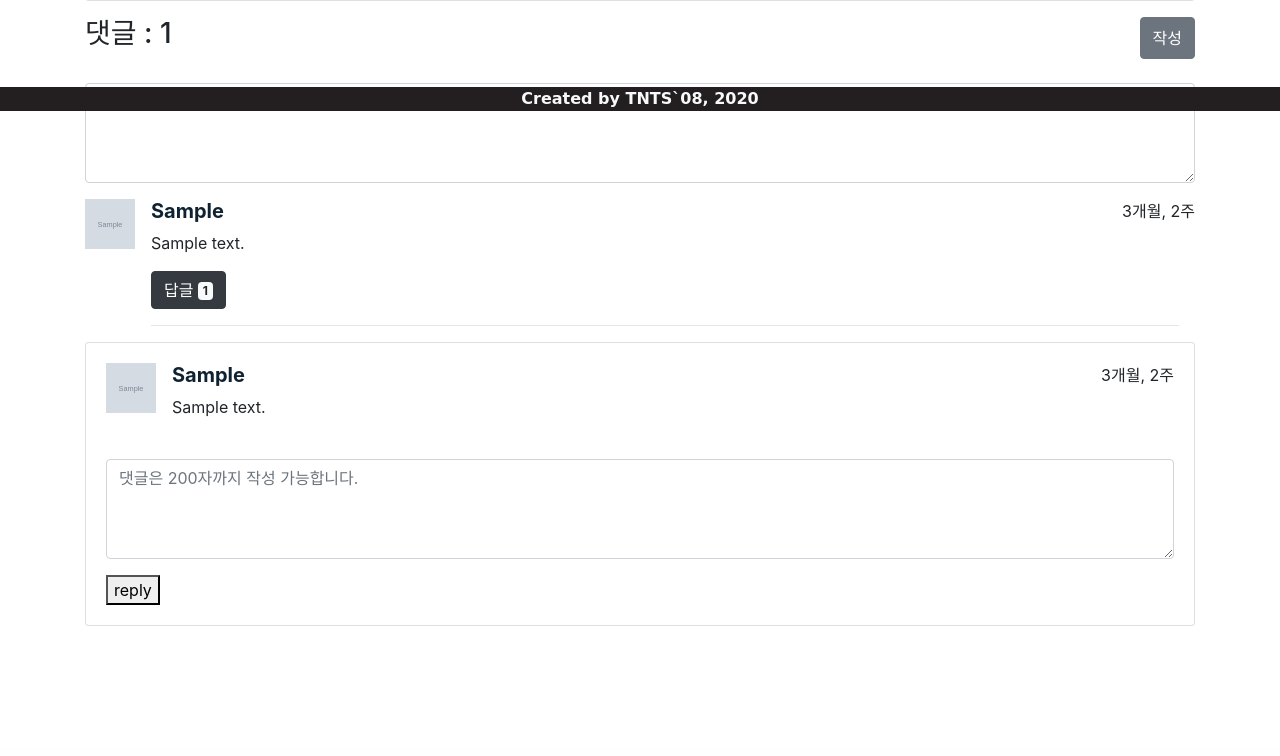
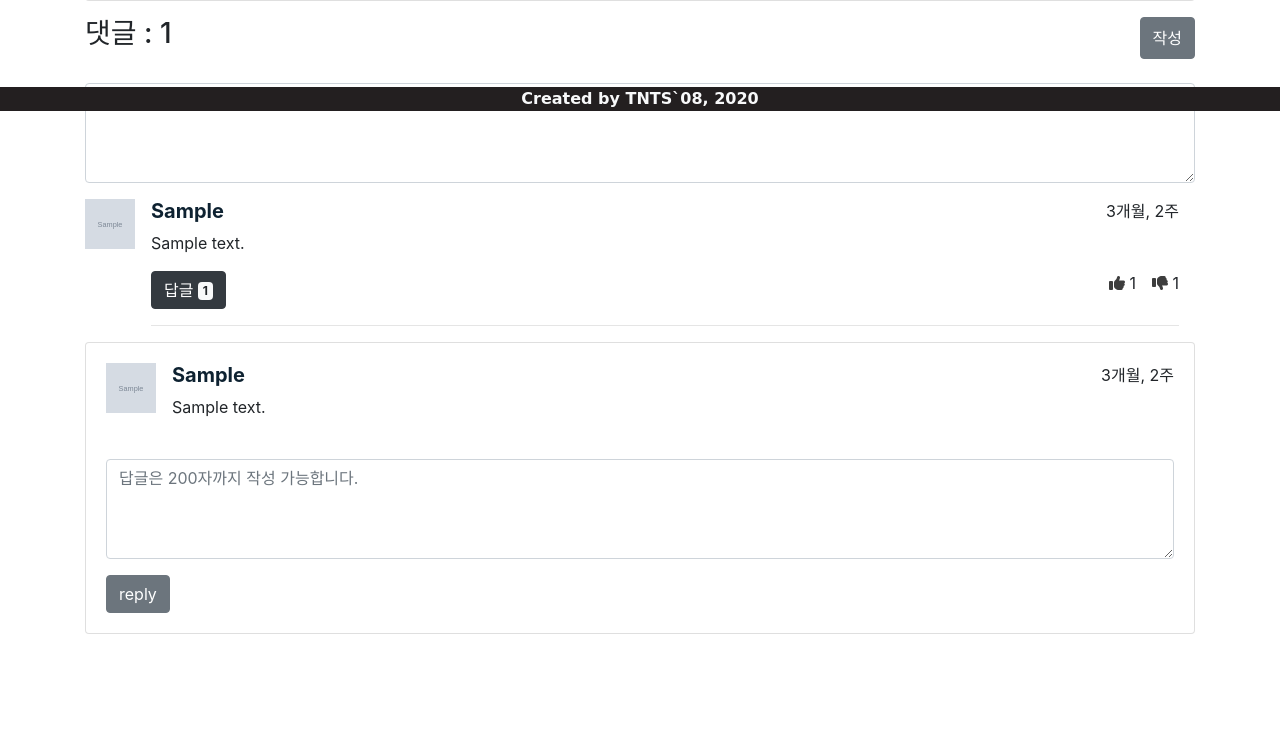
Before and after one commit to unani92/tnts08_django, a Django app: page /board/1/ in a window 1280 px wide, after a click that opens the changed part. Shown: the part 689-1445 px from the top of the page. Before the commit the page ends 1315 px from the top, so only its background shows below. Run offline with Django 3.2, Linux system fonts and the light colour scheme; a user stored in the database is signed in; tables that the repository leaves empty hold one stand-in row (values such as "Sample post"); grey boxes marked "Sample" are stand-in pictures; some libraries are stand-ins or nearby versions; some web fonts are replaced.

Commit message:
comment_reply_like & dislike

```diff
--- a/board/forms.py
+++ b/board/forms.py
@@ -41,7 +41,7 @@ class ReplyForm(forms.ModelForm) :
         label=(''),
         widget=forms.Textarea(
             attrs={
-                'placeholder': '댓글은 200자까지 작성 가능합니다.',
+                'placeholder': '답글은 200자까지 작성 가능합니다.',
                 'style' : 'height:100px;'
             }
         )
--- a/board/models.py
+++ b/board/models.py
@@ -56,6 +56,16 @@ class Comment(models.Model):
         on_delete=models.CASCADE
     )
     content = models.TextField(max_length=200)
+
+    like_users = models.ManyToManyField(
+        settings.AUTH_USER_MODEL,
+        related_name='like_comments'
+    )
+    dislike_users = models.ManyToManyField(
+        settings.AUTH_USER_MODEL,
+        related_name='dislike_comments'
+    )
+
     created_at = models.DateTimeField(auto_now_add=True)
     updated_at = models.DateTimeField(auto_now=True)
 
--- a/board/templates/board/_comment_all.html
+++ b/board/templates/board/_comment_all.html
@@ -5,7 +5,7 @@
   <form action="{% url 'board:comment_create' board.pk %}" method="post">
     <div class="d-flex justify-content-between">
       <h3>댓글 : {{ board.comment_set.count }}</h3>
-      <button class="btn btn-secondary" type="submit">작성</button>
+      <button class="btn btn-secondary submit-btn" type="submit">작성</button>
     </div>
     {% csrf_token %}
     {% bootstrap_form commentform %}
@@ -16,21 +16,23 @@
     <div class="media d-flex">
       <img class="rounded-circle-username" src="{{ comment.name.profile.url }}" alt="">
       <div class="media-body">
-        <div class="d-flex justify-content-between">
+        <div class="px-3 d-flex justify-content-between">
           <h5 class="mt-0">{% include 'board/_comment_dropdown.html' %}</h5>
           <div>
             <span>{{ comment.created_at | timesince }}</span>
           </div>
         </div>
         <div class="px-3">
-          <p>{{ comment.content | linebreaksbr }}</p>
-          <div>
+          <div><p>{{ comment.content | linebreaksbr }}</p></div>
+          <div class="d-flex justify-content-between">
             {# reply collapse #}
             <button class="btn btn-dark reply-btn" type="button" data-toggle="collapse" data-target="#collapseReply{{ comment.pk }}" aria-expanded="false" aria-controls="collapseReply">
               답글 <span class="badge badge-light">{{ comment.reply_set.count }}</span>
             </button>
-            <hr>
+            {% include 'board/_comment_like.html' %}
+
           </div>
+          <hr>
         </div>
       </div>
     </div>
@@ -59,7 +61,7 @@
         <form action="{% url 'board:reply_create' board.pk comment.pk %}" method="post">
           {% csrf_token %}
           {% bootstrap_form replyform %}
-          <button type="submit">reply</button>
+          <button class="btn btn-secondary submit-btn" type="submit">reply</button>
         </form>
       </div>
     </div>
--- a/board/templates/board/_comment_dropdown.html
+++ b/board/templates/board/_comment_dropdown.html
@@ -1,6 +1,6 @@
 {% if request.user.first_name == comment.name.first_name %}
   <a style="text-decoration: none; color: #0E2231; font-weight: bolder" data-toggle="collapse" href="#collapseDetailComment{{ comment.pk }}" role="button" aria-expanded="false" aria-controls="collapseExample">
-    <span class="mx-3">{{ comment.name.first_name }}</span>
+    <span>{{ comment.name.first_name }}</span>
   </a>
   <div style="width: 130px;" class="collapse" id="collapseDetailComment{{ comment.pk }}">
     <div class="card card-body">
@@ -9,5 +9,5 @@
     </div>
   </div>
 {% else %}
-  <span class="mx-3">{{ comment.name.first_name }}</span>
+  <span>{{ comment.name.first_name }}</span>
 {% endif %}
--- /dev/null
+++ b/board/templates/board/_comment_like.html
@@ -0,0 +1,44 @@
+{% if request.user not in comment.like_users.all %}
+  {% if request.user not in comment.dislike_users.all %}
+    <div class="d-flex">
+      <div class="mx-3">
+        <a href="{% url 'board:comment_like' board.pk comment.pk %}">
+          <i style="color: #3D3D3D" class="fas fa-thumbs-up"></i>
+        </a>
+        {{ comment.like_users.all.count }}
+      </div>
+      <div>
+        <a href="{% url 'board:comment_dislike' board.pk comment.pk %}">
+          <i style="color: #3D3D3D" class="fas fa-thumbs-down"></i>
+        </a>
+        {{ comment.dislike_users.all.count }}
+      </div>
+    </div>
+  {% else %}
+    <div class="d-flex">
+      <div class="mx-3">
+        <a href="{% url 'board:comment_like' board.pk comment.pk %}">
+          <i style="color: #3D3D3D" class="fas fa-thumbs-up"></i>
+        </a>
+        {{ comment.like_users.all.count }}
+      </div>
+      <div>
+        <i style="color: #3D3D3D" class="fas fa-thumbs-down"></i>
+        {{ comment.dislike_users.all.count }}
+      </div>
+    </div>
+  {% endif %}
+{% else %}
+  <div class="d-flex">
+    <div class="mx-3">
+      <i style="color: #3D3D3D" class="fas fa-thumbs-up"></i>
+      {{ comment.like_users.all.count }}
+    </div>
+    <div>
+      <a href="{% url 'board:comment_dislike' board.pk comment.pk %}">
+        <i style="color: #3D3D3D" class="fas fa-thumbs-down"></i>
+      </a>
+      {{ comment.dislike_users.all.count }}
+    </div>
+  </div>
+{% endif %}
--- a/board/urls.py
+++ b/board/urls.py
@@ -17,4 +17,6 @@ urlpatterns = [
     path('<int:pk>/like', views.like, name='like'),
     path('<int:pk>/dislike', views.dislike, name='dislike'),
     path('search_tag/', views.search_tag, name='search_tag'),
+    path('<int:board_pk>/<int:comment_pk>/CommentLike/', views.CommentLike, name='comment_like'),
+    path('<int:board_pk>/<int:comment_pk>/CommentDisike/', views.CommentDislike, name='comment_dislike'),
 ]
--- a/board/views.py
+++ b/board/views.py
@@ -1,7 +1,7 @@
 from django.shortcuts import render, redirect, get_object_or_404
 from django.contrib.auth.decorators import login_required
 from django.contrib import messages
-from .models import Board, Hashtag, Hit, Reply
+from .models import Board, Hashtag, Hit, Reply, Comment
 from .forms import BoardForm, CommentForm, ReplyForm
 from django.views.decorators.http import require_POST
 from django.core.paginator import Paginator, EmptyPage, PageNotAnInteger
@@ -229,3 +229,21 @@ def ReplyDelete(request,board_pk,reply_pk):
 
     else :
         return redirect('board:detail',board_pk)
+
+def CommentLike(request,board_pk,comment_pk):
+    comment = get_object_or_404(Comment,pk=comment_pk)
+    if request.user not in comment.like_users.all() and request.user not in comment.dislike_users.all():
+        comment.like_users.add(request.user)
+    else :
+        comment.dislike_users.remove(request.user)
+        comment.like_users.add(request.user)
+    return redirect('board:detail', board_pk)
+
+def CommentDislike(request,board_pk,comment_pk):
+    comment = get_object_or_404(Comment,pk=comment_pk)
+    if request.user not in comment.like_users.all() and request.user not in comment.dislike_users.all():
+        comment.dislike_users.add(request.user)
+    else :
+        comment.like_users.remove(request.user)
+        comment.dislike_users.add(request.user)
+    return redirect('board:detail',board_pk)
```
Also changed, not shown: board/static/stylesheet/style_board.css (+9 -0 lines).
